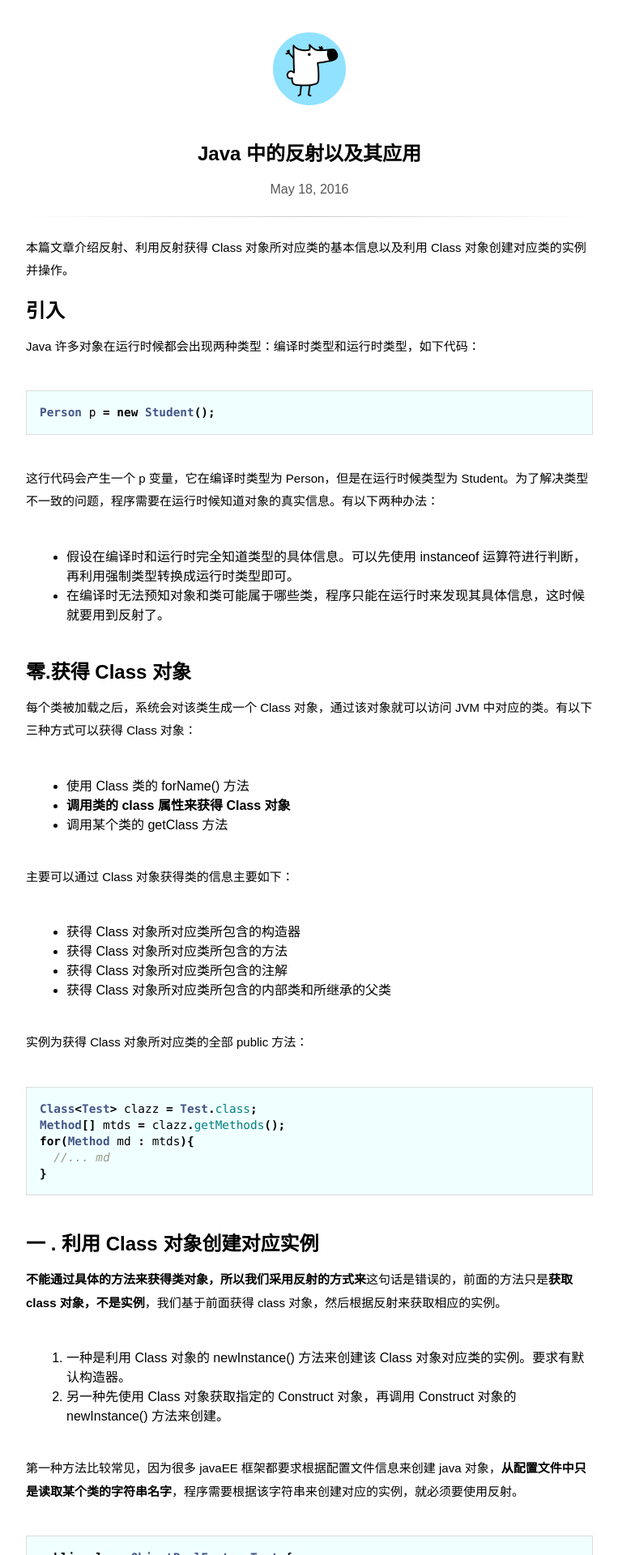
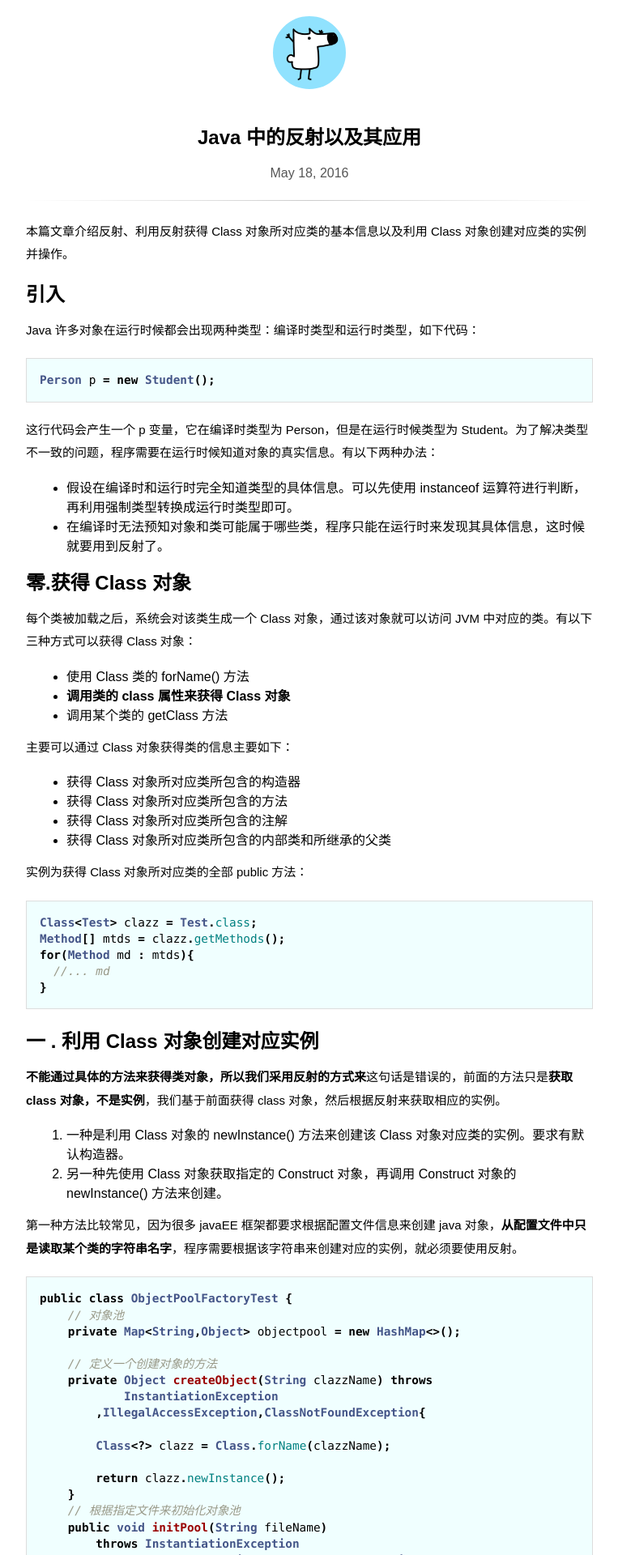
Before and after one commit to wuchangfeng/wuchangfeng.github.io, a Jekyll site: the page built from _posts/2016-09-26-java-reflect.md, in a window 1280 px wide. Shown: the top 1920 px of the page at 81% size, without its empty margins (258-1021 px from the left). Built offline with Jekyll 4.4.1, drawn with Linux system fonts in a browser that asks for light colours; some web fonts are replaced; comment, search, counter and statistics services are not loaded.

Commit message:
blog update

```diff
--- a/_sass/main.scss
+++ b/_sass/main.scss
@@ -6,7 +6,7 @@ body {
   -webkit-font-smoothing: antialiased;
   -webkit-text-size-adjust: 100%;
   @media (min-width: 992px) {
-    padding: 35px 50px;
+    padding: 15px 25px;
   }
 }
 
@@ -254,18 +254,18 @@ span[data-note] {
 }
 
 iframe {
-  margin: 45px 0 !important;
+  margin: 25px 0 !important;
 }
 
 ul,
 ol {
-  margin: 40px 0;
+  margin: 10px 0;
   padding-left: 50px;
   li {
     word-wrap: break-word;
   }
   img {
-    margin: 40px 0;
+    margin: 30px 0;
     border-radius: 5px;
   }
 }
@@ -355,7 +355,7 @@ article {
   hr {
     border: 0;
     border-bottom: 1px solid #000000;
-    margin: 30px 0;
+    margin: 10px 0;
   }
   p {
     font-size: 15px;
@@ -366,7 +366,7 @@ article {
     border: 0;
   }
   .footnotes {
-    margin: 40px 0;
+    margin: 20px 0;
     display: none;
     .reversefootnote {
       border: 0;
--- a/_sass/syntax.scss
+++ b/_sass/syntax.scss
@@ -1,5 +1,5 @@
 .highlight {
-  margin: 40px 0;
+  margin: 20px 0;
   .c {
     color: #999988;
     font-style: italic;
```
